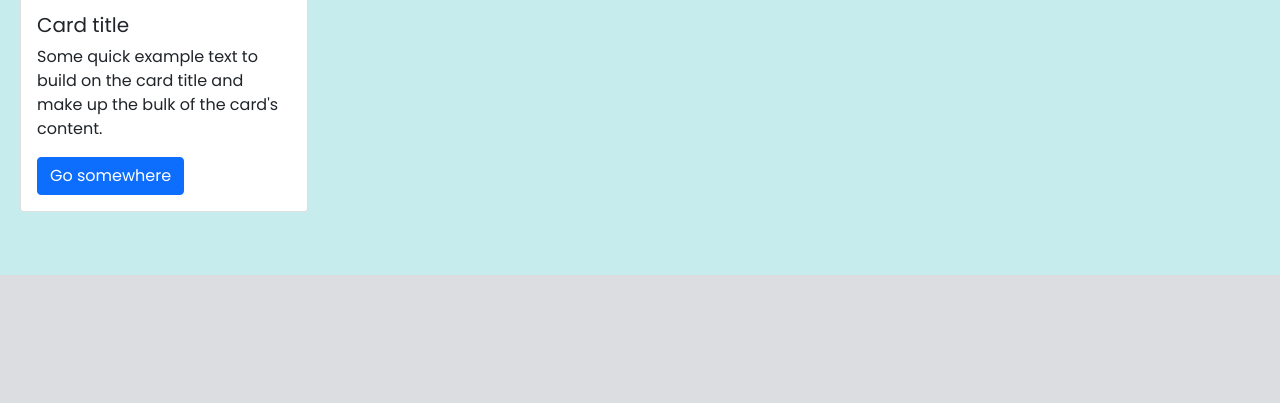
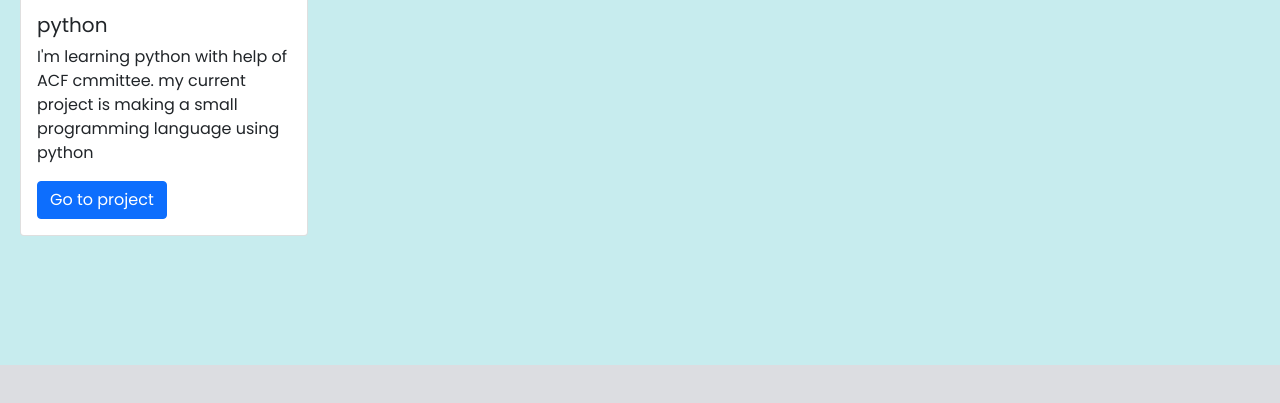
Before and after one commit to VishwaAmarasinghe/VishwaAmarasinghe., a plain HTML site: page index.html in a window 1280 px wide. Shown: the part 3745-4148 px from the top of the page. Drawn offline with nearby package versions, Linux system fonts and the light colour scheme.

Commit message:
updating card

```diff
--- a/index.html
+++ b/index.html
@@ -126,11 +126,13 @@
 <div class="card" style="width: 18rem;">
   <img src="https://images.ctfassets.net/mrop88jh71hl/55rrbZfwMaURHZKAUc5oOW/9e5fe805eb03135b82e962e92169ce6d/python-programming-language.png" class="card-img-top" alt="...">
   <div class="card-body">
-    <h5 class="card-title">Card title</h5>
-    <p class="card-text">Some quick example text to build on the card title and make up the bulk of the card's content.</p>
-    <a href="#" class="btn btn-primary">Go somewhere</a>
+    <h5 class="card-title">python</h5>
+    <p class="card-text">I'm learning python with help of ACF cmmittee. my current project is making a small programming language using python</p>
+    <a href="https://github.com/VishwaAmarasinghe/v-programing-language-vpl-" target = "_blank" class="btn btn-primary">Go to project</a>
   </div>
 </div>
+
+
 
   </section>
   <section id="Contact"></section>
--- a/style.css
+++ b/style.css
@@ -137,7 +137,7 @@ label.logo{
 }
 #myworks{
     background-color:#c7ecee;
-    height: 1510px;
+    height: 1600px;
     width: 100%;
    }
    #about{
@@ -439,6 +439,7 @@ float: none;
   position: relative;
   top: 180px;
   left: 20px;
+
 }
 .card-img-top{
   width: 200px;
```
